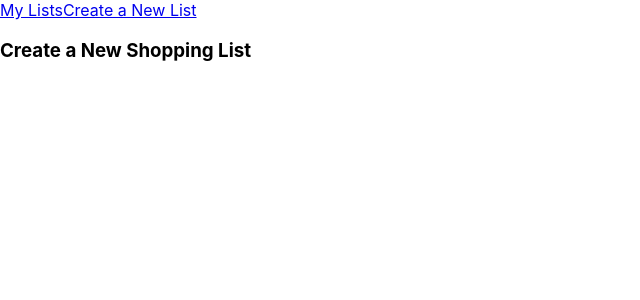
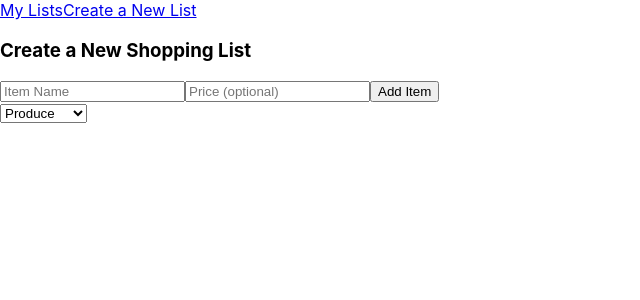
Before and after one commit to Craig-Coleman/phase-3-project-frontend, a React (Create React App) app in the folder phase-3-project-frontend/: page /createlist in a window 1280 px wide. Shown: the top 300 px of the page, without its empty margins (0-640 px from the left). Built offline with nearby package versions, Linux system fonts and the light colour scheme; no server answers.

Commit message:
Add form and select elements to create new shopping list page

```diff
--- a/phase-3-project-frontend/src/components/Item.js
+++ b/phase-3-project-frontend/src/components/Item.js
@@ -3,7 +3,7 @@ import React from 'react';
 function Item ({ item }) {
     return (
         <div>
-            <h1>{item.name} / {item.category} / ${item.price}</h1>
+            <h3>{item.name} / {item.category} / ${item.price}</h3>
         </div>
     );
 };
--- a/phase-3-project-frontend/src/components/List.js
+++ b/phase-3-project-frontend/src/components/List.js
@@ -30,7 +30,7 @@ function List() {
 
     return (
         <div>
-            <h3>{list.name}</h3>
+            <h1>{list.name}</h1>
             <ul>
                 {itemsList}
             </ul>
--- a/phase-3-project-frontend/src/components/ListCreator.js
+++ b/phase-3-project-frontend/src/components/ListCreator.js
@@ -2,7 +2,20 @@ import React from 'react';
 
 function ListCreator() {
     return (
-        <h3>Create a New Shopping List</h3>
+        <div>
+            <h3>Create a New Shopping List</h3>
+            <form>
+                <input type="text" placeholder="Item Name" required></input>
+                <input type="text" placeholder="Price (optional)"></input>
+                <input type="submit" value="Add Item"></input>
+            </form>
+            <select>
+                <option value="produce">Produce</option>
+                <option value="condiment">Condiment</option>
+                <option value="frozen">Frozen</option>
+                <option value="deli">Deli</option>
+            </select>
+        </div>
     );
 };
 
```
